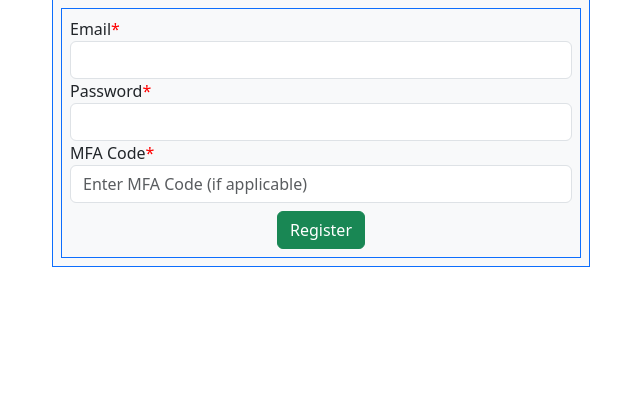
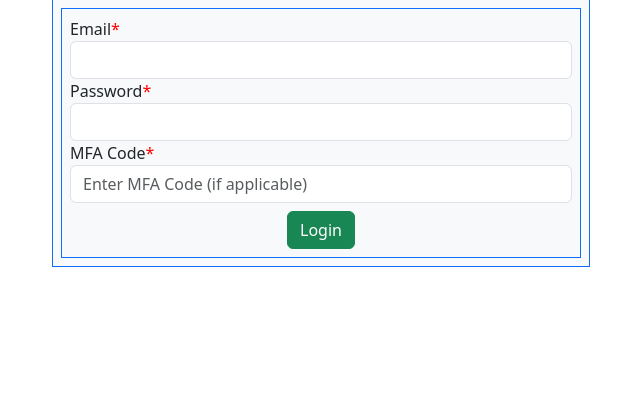
Before and after one commit to HAOYUAN-DENG/Blog-web-app-Demo-update, a Flask app: page /login in a window 1280 px wide. Shown: the part 145-546 px from the top of the page, without its empty margins (319-959 px from the left). Run offline with Flask 3, Linux system fonts and the light colour scheme; parts of the project's set-up code (start-up, migrations or seed data) failed here and were passed over; some libraries are stand-ins or nearby versions.

Commit message:
update login html

```diff
--- a/templates/accounts/login.html
+++ b/templates/accounts/login.html
@@ -29,7 +29,7 @@
                         </div>
                         <div class="form-group" style="display:flex; flex-direction: row; justify-content: center; margin-top: 0.5rem;">
                             <div class="form-group">
-                                <button id="submit" class="btn btn-success" onclick="handleLoginSubmit()">Register</button>
+                                <button id="submit" class="btn btn-success" onclick="handleLoginSubmit()">Login</button>
                             </div>
                         </div>
                     </div>
```
